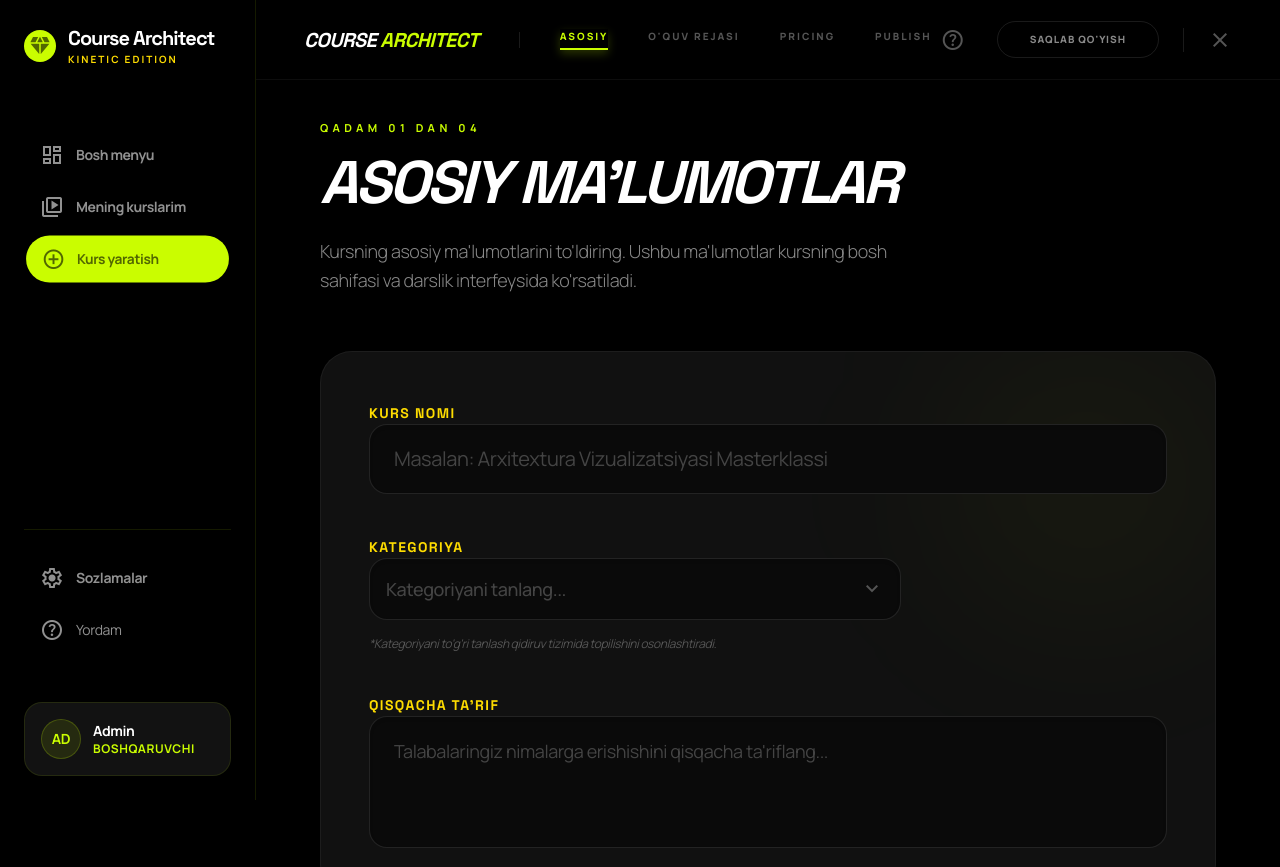
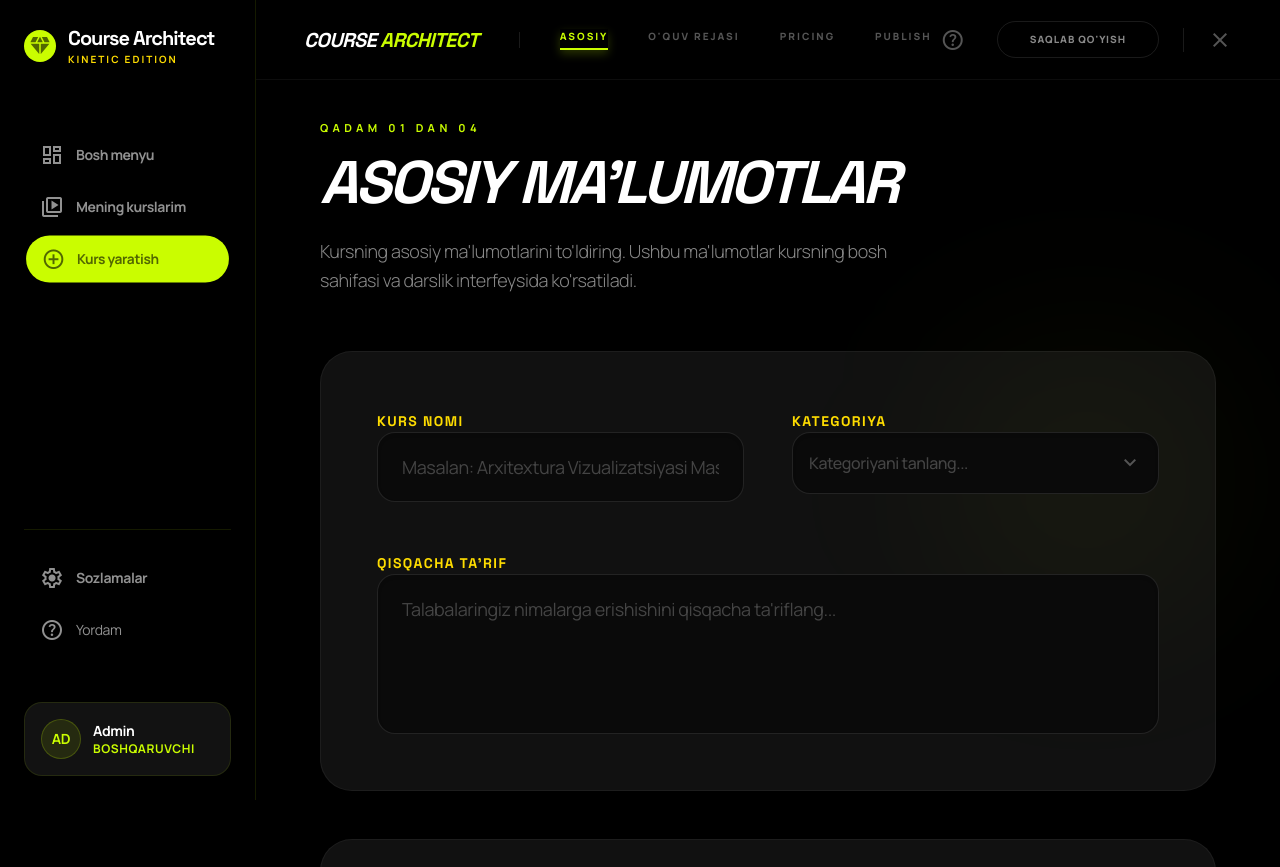
Before and after one commit to link-edition/kurs, a Next.js app: page /create-course in a window 1280 px wide. Shown: the top 867 px of the page. Built offline with nearby package versions, Linux system fonts and the light colour scheme.

Commit message:
UI/UX: Fixed category dropdown overlap by adjusting z-index, spacing, and layout grid

```diff
--- a/src/app/(app)/create-course/page.tsx
+++ b/src/app/(app)/create-course/page.tsx
@@ -68,11 +68,12 @@ export default function Step1Basics() {
         </p>
       </header>
 
-      <form onSubmit={handleNext} className="space-y-10">
-        <div className="bg-[#111] border border-white/5 rounded-[32px] p-8 md:p-12 shadow-2xl space-y-10 relative overflow-hidden">
+      <form onSubmit={handleNext} className="space-y-12">
+        <div className="bg-[#111] border border-white/5 rounded-[32px] p-8 md:p-14 shadow-2xl relative overflow-visible">
           <div className="absolute top-0 right-0 w-64 h-64 bg-[#cafd00]/5 blur-[100px] rounded-full pointer-events-none"></div>
 
-          <div className="space-y-4 group relative z-10">
+          <div className="grid grid-cols-1 md:grid-cols-2 gap-12 relative z-20 mb-12">
+            <div className="space-y-4 group">
                 <label className="text-sm uppercase tracking-widest text-[#fedc00] font-black group-focus-within:text-[#cafd00] transition-colors font-headline" htmlFor="course-title">
                 {t("courseTitleLabel")}
                 </label>
@@ -80,7 +81,7 @@ export default function Step1Basics() {
                 <input
                     id="course-title"
                     placeholder={t("placeholderTitle")}
-                className="w-full bg-transparent border-none px-4 py-3 text-xl text-white placeholder-[#444] focus:ring-0 transition-all font-body focus:outline-none"
+                    className="w-full bg-transparent border-none px-4 py-3 text-lg text-white placeholder-[#444] focus:ring-0 transition-all font-body focus:outline-none"
                     value={title}
                     onChange={(e) => setBasicInfo({ title: e.target.value, subtitle, categoryId, description })}
                     required
@@ -88,20 +89,20 @@ export default function Step1Basics() {
                 </div>
             </div>
 
-          <div className="space-y-4 group relative z-10">
+            <div className="space-y-4 group">
                 <label className="text-sm uppercase tracking-widest text-[#fedc00] font-black group-focus-within:text-[#cafd00] transition-colors font-headline" htmlFor="course-category">
                 {t("categoryLabel")}
                 </label>
 
-            <div className="relative w-full md:w-2/3" ref={dropdownRef}>
+                <div className="relative w-full" ref={dropdownRef}>
                     <div
                         onClick={() => setIsOpen(!isOpen)}
                         className={cn(
-                        "bg-[#0a0a0a] border border-white/10 rounded-2xl p-4 flex items-center justify-between cursor-pointer transition-all hover:bg-[#141414] shadow-inner",
+                            "bg-[#0a0a0a] border border-white/10 rounded-2xl p-4 flex items-center justify-between cursor-pointer transition-all hover:bg-[#141414] shadow-inner h-[62px]",
                             isOpen && "border-[#cafd00]/50 shadow-[0_0_20px_rgba(202,253,0,0.1)]"
                         )}
                     >
-                    <span className={cn("text-lg font-medium", selectedCat ? "text-white" : "text-[#444]")}>
+                        <span className={cn("text-base font-medium truncate", selectedCat ? "text-white" : "text-[#444]")}>
                             {selectedCat ? selectedCat.label : t("placeholderCategory")}
                         </span>
                         <span className={cn("material-symbols-outlined text-[#555] transition-transform duration-300", isOpen && "rotate-180 text-[#cafd00]")}>
@@ -110,7 +111,7 @@ export default function Step1Basics() {
                     </div>
 
                     {isOpen && (
-                    <div className="absolute top-full left-0 right-0 mt-3 bg-[#0d0d0d] border border-white/10 rounded-2xl overflow-hidden shadow-3xl z-50 animate-in fade-in zoom-in-95 duration-200">
+                        <div className="absolute top-full left-0 right-0 mt-3 bg-[#0d0d0d] border border-white/10 rounded-2xl overflow-hidden shadow-[0_30px_60px_rgba(0,0,0,0.5)] z-[100] animate-in fade-in zoom-in-95 duration-200">
                             <div className="py-2">
                                 {categories.map((cat) => (
                                     <div
@@ -124,7 +125,7 @@ export default function Step1Basics() {
                                             categoryId === cat.id ? "bg-[#cafd00]/5 text-[#cafd00]" : "text-[#888] hover:text-white"
                                         )}
                                     >
-                                    <span className="text-base font-bold font-headline uppercase tracking-widest">{cat.label}</span>
+                                        <span className="text-sm font-bold font-headline uppercase tracking-widest">{cat.label}</span>
                                         {categoryId === cat.id && <span className="material-symbols-outlined text-sm">check_circle</span>}
                                     </div>
                                 ))}
@@ -132,9 +133,12 @@ export default function Step1Basics() {
                         </div>
                     )}
                 </div>
+            </div>
+          </div>
 
           {categoryId === "others" && (
-                <div className="mt-4 animate-in fade-in slide-in-from-top-2 duration-400 w-full md:w-2/3 relative z-10">
+                <div className="mb-12 animate-in fade-in slide-in-from-top-2 duration-400 w-full relative z-10">
+                    <label className="text-[10px] uppercase tracking-widest text-[#fedc00] font-black font-headline block ml-1 mb-2">Custom Category</label>
                     <div className="bg-[#0a0a0a] border border-[#fedc00]/30 rounded-2xl p-2 transition-all focus-within:border-[#fedc00] shadow-[0_0_20px_rgba(254,220,0,0.05)]">
                         <input
                             placeholder="Kategoriya nomini kiriting..."
@@ -144,12 +148,8 @@ export default function Step1Basics() {
                             required
                         />
                     </div>
-                    <p className="text-[10px] text-[#fedc00]/60 mt-2 ml-2 tracking-widest uppercase font-black italic">Shaxsiy kategoriya kiritilmoqda</p>
                 </div>
             )}
-
-            <p className="text-xs text-[#555] mt-2 italic">*Kategoriyani to'g'ri tanlash qidiruv tizimida topilishini osonlashtiradi.</p>
-          </div>
 
           <div className="space-y-4 group relative z-10">
             <label className="text-sm uppercase tracking-widest text-[#fedc00] font-black group-focus-within:text-[#cafd00] transition-colors font-headline" htmlFor="description">
@@ -160,17 +160,17 @@ export default function Step1Basics() {
                 id="description"
                 placeholder={t("placeholderDesc")}
                 className="w-full bg-transparent border-none px-4 py-3 text-lg text-[#ccc] placeholder-[#444] focus:ring-0 transition-all resize-none font-body focus:outline-none"
-                rows={3}
+                rows={4}
                 value={description}
                 onChange={(e) => setBasicInfo({ title, subtitle, categoryId, description: e.target.value })}
                 required
               ></textarea>
             </div>
           </div>
-
         </div>
 
-        <div className="bg-[#111] border border-white/5 rounded-[32px] p-8 md:p-12 shadow-2xl relative overflow-hidden group/cover">
+        <div className="bg-[#111] border border-white/5 rounded-[32px] p-8 md:p-14 shadow-2xl relative overflow-hidden group/cover">
+
           <div className="absolute top-0 left-0 w-full h-full bg-gradient-to-br from-transparent to-[#cafd00]/5 opacity-0 group-hover/cover:opacity-100 transition-opacity duration-700"></div>
           <div className="space-y-6 relative z-10">
             <div className="flex justify-between items-end mb-4">
```
Lines whose indentation alone changed are shown as unchanged.
